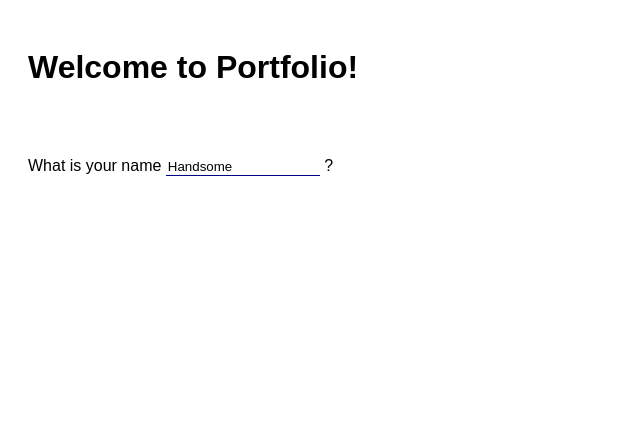
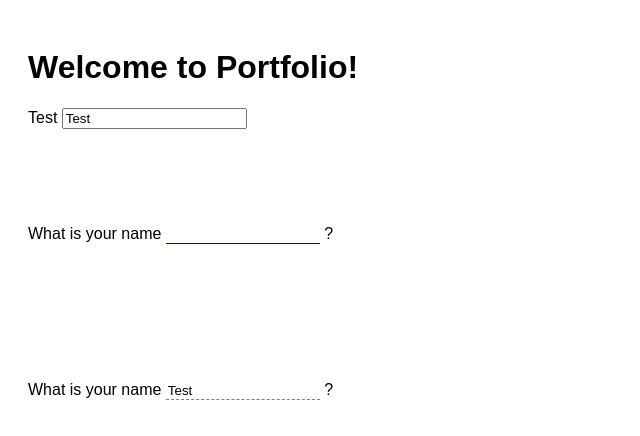
Before and after one commit to eduwebpl/angular-od-podstaw, an Angular app: page / in a window 1280 px wide. Shown: the top 436 px of the page, without its empty margins (0-640 px from the left). Built offline with nearby package versions, Linux system fonts and the light colour scheme.

Commit message:
2.11. Input i Output komponentu

```diff
--- a/src/app/app.component.ts
+++ b/src/app/app.component.ts
@@ -7,7 +7,15 @@ import { Component } from '@angular/core';
       <h1>
         Welcome to {{ title }}!
       </h1>
-      <app-welcome></app-welcome>
+
+      {{ user.firstName }}
+      <input type="text" [value]="user.firstName"
+                         (keyup)="user.firstName = $event.target.value">
+
+
+      <app-welcome [user]="anonym" (userSubscribed)="subscribed($event)"></app-welcome>
+
+      <app-welcome [user]="user"></app-welcome>
     </div>
   `,
   styles: [`
@@ -19,4 +27,22 @@ import { Component } from '@angular/core';
 })
 export class AppComponent {
   title = 'Portfolio';
+
+  anonym = {
+    firstName: '',
+    isSubscribed: false,
+    email:''
+  }
+
+  user = {
+    firstName: 'Test',
+    isSubscribed: false,
+    email:''
+  }
+
+  subscribed(user){
+    console.log(user)
+    this.user = user;
+  }
+
 }
--- a/src/app/components/welcome/welcome.component.ts
+++ b/src/app/components/welcome/welcome.component.ts
@@ -1,16 +1,25 @@
-import { Component, OnInit } from '@angular/core';
+import { Component, OnInit, Input, EventEmitter, Output } from '@angular/core';
 
 @Component({
   selector: 'app-welcome',
   templateUrl: './welcome.component.html',
-  styleUrls: ['./welcome.component.css']
+  styleUrls: ['./welcome.component.css'],
+  // inputs:[
+  //   'user:data'
+  // ]
 })
 export class WelcomeComponent implements OnInit {
+
+  @Input()
   user = {
     firstName: 'Handsome',
     isSubscribed: false,
     email:''
   }
+
+
+  @Output()
+  userSubscribed = new EventEmitter()
 
   steps = {
     showWelcome: false,
@@ -45,11 +54,16 @@ export class WelcomeComponent implements OnInit {
     this.steps.askToSubscribe = false
   }
 
+
+
   subscribeUser(){
     this.steps.showWelcome = false
     this.user.isSubscribed = true
     this.steps.askForEmail = false
     this.steps.subscribedSuccess = true
+
+    this.userSubscribed.emit( this.user )
+    // this.userSubscribed.subscribe(console.log)
   }
 
   skipSubscription(){}
```
Also changed, not shown: src/app/components/welcome/welcome.component.html (+5 -9 lines).
